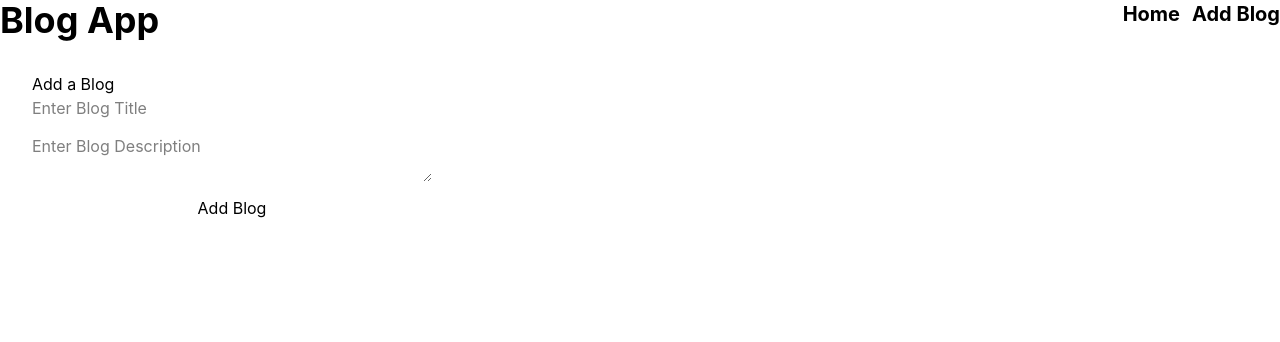
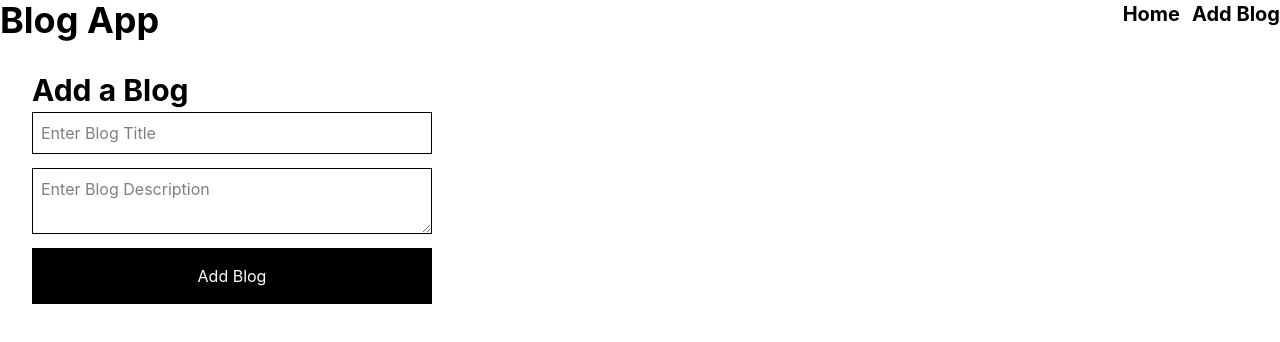
Before and after one commit to CodingWithLaiba/mern-blog-app, a React (Vite) app in the folder Client/: page /add-blog in a window 1280 px wide. Shown: the top 342 px of the page. Built offline with nearby package versions, Linux system fonts and the light colour scheme.

Commit message:
fix: correct axios request URLs and improve form handling in AddNewBlog component

```diff
--- a/Client/src/pages/add-blog.jsx
+++ b/Client/src/pages/add-blog.jsx
@@ -12,20 +12,20 @@
   async function handleSaveBlogToDatabase() {
     const response = isEdit
       ? await axios.put(
-            `http: localhost:5000/api/blogs/update/${location.state.getCurrentBlogItem._id}`,
+          `http://localhost:5000/api/blogs/update/${location.state.getCurrentBlogItem._id}`,
           {
             title: formData.title,
             description: formData.description,
-            }
+          },
         )
-        : await axios.post("http: localhost:5000/api/blogs/add", {
+      : await axios.post("http://localhost:5000/api/blogs/add", {
           title: formData.title,
           description: formData.description,
         });
 
-      const result = await response.data;
+    const result = response.data;
     if (result) {
-        setIsEdit(false)
+      setIsEdit(false);
       setFormData({
         title: "",
         description: "",
@@ -47,10 +47,13 @@
   }, [location]);
 
   return (
-      <div className='p-8'>
-        <h1>{isEdit ? "Edit a Blog" : "Add a Blog"}</h1>
+    <div className="p-8">
+      <h1 className="text-3xl font-bold pb-1">
+        {isEdit ? "Edit a Blog" : "Add a Blog"}
+      </h1>
       <div className="flex flex-col gap-3.5 w-100 ">
         <input
+          className="border border-black py-2 px-2 "
           name="title"
           placeholder="Enter Blog Title"
           id="title"
@@ -64,6 +67,7 @@
           }
         />
         <textarea
+          className="border border-black py-2 px-2 "
           name="description"
           placeholder="Enter Blog Description"
           id="description"
@@ -75,7 +79,7 @@
             })
           }
         />
-          <button onClick={handleSaveBlogToDatabase}>
+        <button className="bg-black text-white py-4 " onClick={handleSaveBlogToDatabase}>
           {isEdit ? "Edit Blog" : "Add Blog"}
         </button>
       </div>
```
Lines whose indentation alone changed are shown as unchanged.
